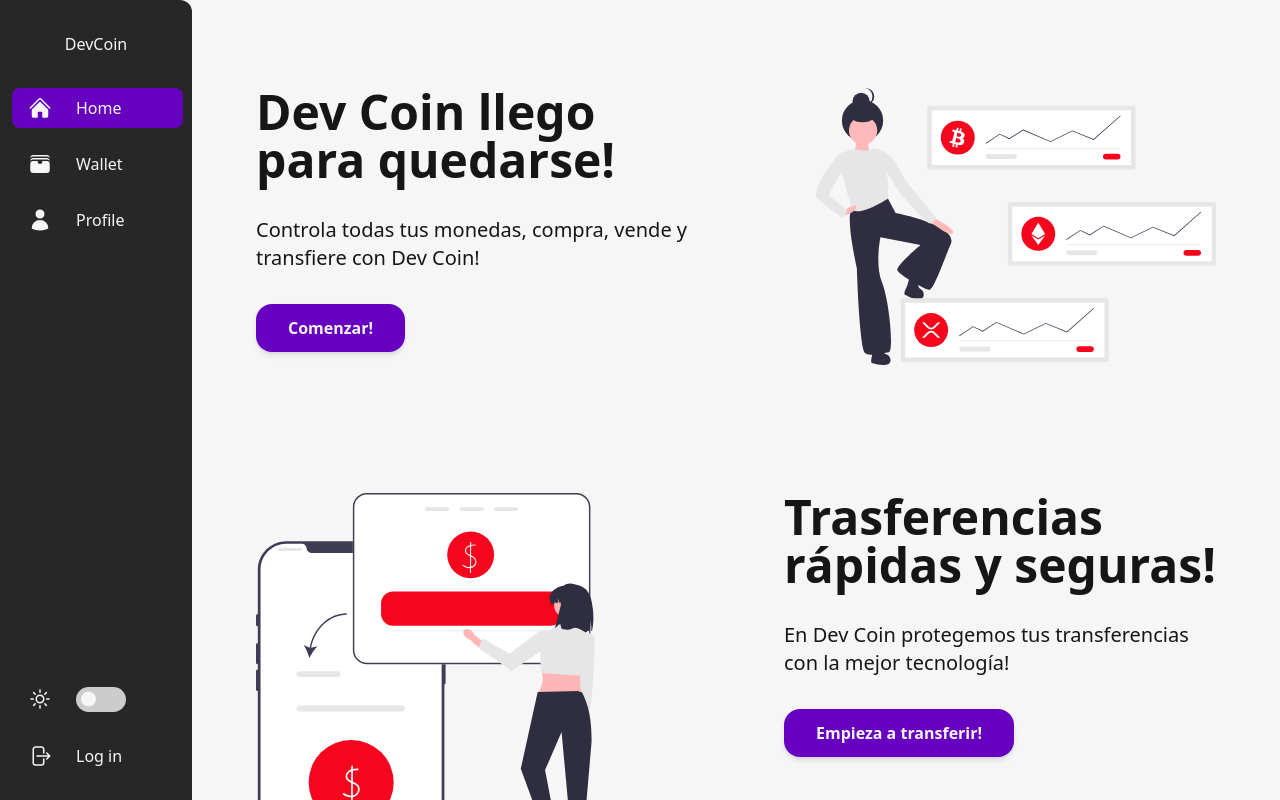
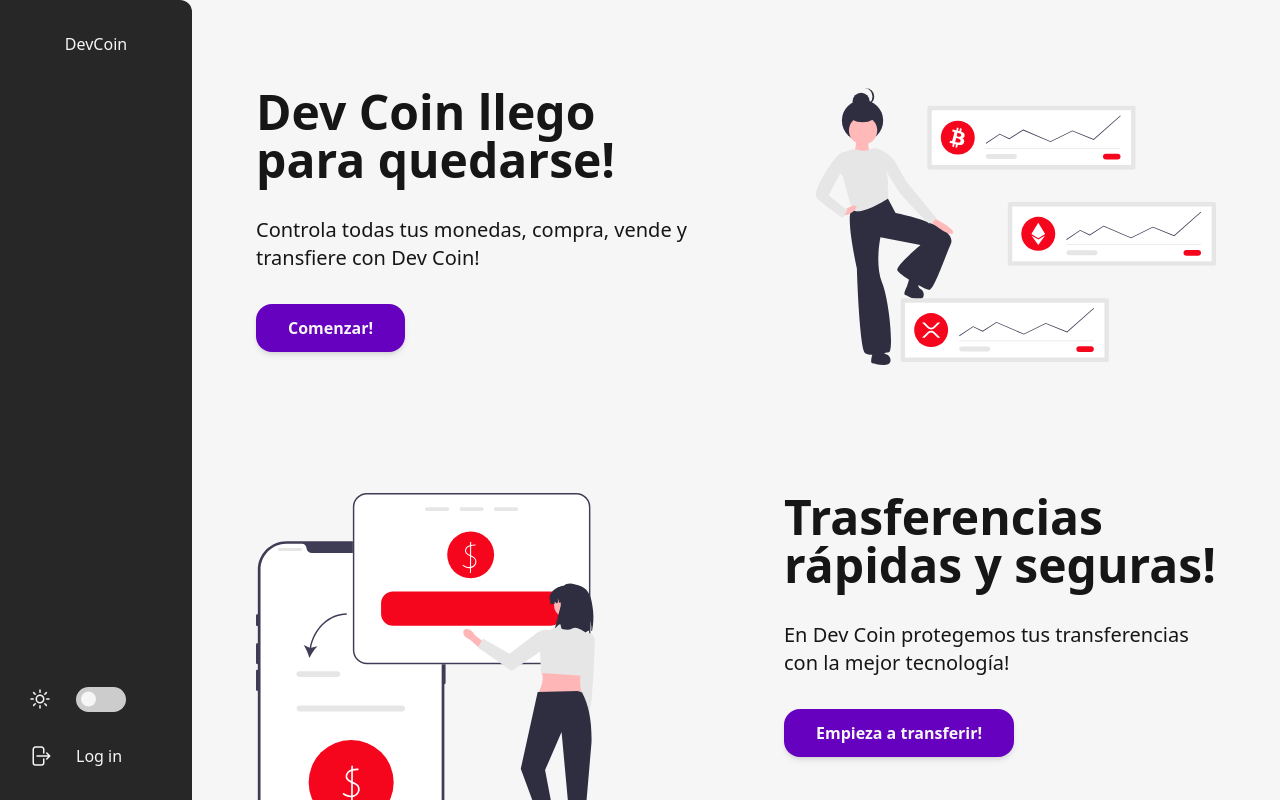
Before and after one commit to lautaroRocha/devCoin-front, a React (Vite) app: page / in a window 1280 px wide. Shown: the top 800 px of the page. Built offline with nearby package versions, Linux system fonts and the light colour scheme; no server answers.

Commit message:
hide navigation if not user

```diff
--- a/src/components/Navbar/Navbar.jsx
+++ b/src/components/Navbar/Navbar.jsx
@@ -1,11 +1,15 @@
 // React
-import React, { useEffect, useState } from 'react';
+import React, { useEffect, useState, useContext } from 'react';
+import { userContext } from '../../context/userContext';
 
 // Routes
 import { NavLink } from 'react-router-dom';
 
+
+
 const Navbar = () => {
     const [theme, setTheme] = useState('light');
+    const user = useContext(userContext)
 
     useEffect(() => {
         if (theme === 'dark') {
@@ -25,6 +29,8 @@ const Navbar = () => {
                 <div className="mt-8 text-center">DevCoin</div>
                 <div className="mt-8 flex h-full flex-col justify-between xl:ml-3">
                     <div className="flex flex-col items-center gap-4 xl:items-start">
+                        {user &&
+                        <>
                         <NavLink
                             to="/"
                             className="navbar-links flex gap-x-6"
@@ -78,6 +84,8 @@ const Navbar = () => {
 
                             <span className="hidden xl:flex">Profile</span>
                         </NavLink>
+                        </>
+                        }
                     </div>
                     <div className="flex -translate-y-[7rem] flex-col items-center gap-4 xl:items-start">
                         <div className="navbar-links flex gap-x-6">
```
